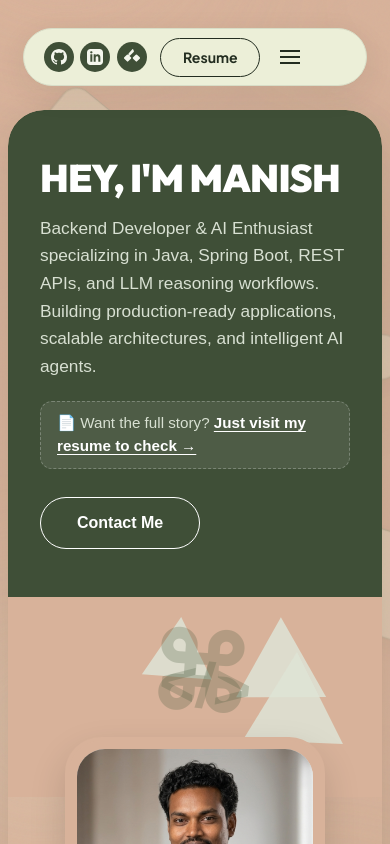
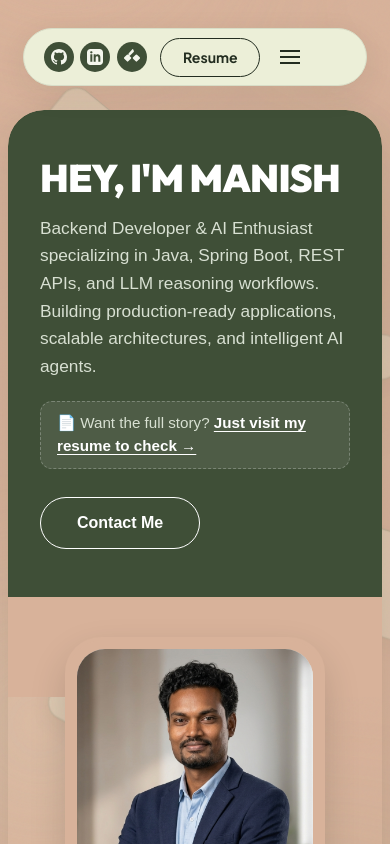
Before and after one commit to manishworkss/aurexon, a Next.js app: page / in a window 390 px wide. Shown: the top 844 px of the page. Built offline with nearby package versions, Linux system fonts and the light colour scheme; a web font is replaced by a local one.

Commit message:
style: hide decorative background icons on mobile for a cleaner look

```diff
--- a/src/components/Hero.module.css
+++ b/src/components/Hero.module.css
@@ -351,8 +351,12 @@
   }
 
   .topRightBlock {
-    min-height: 200px;
+    min-height: 100px;
     border-radius: 0;
+  }
+
+  .triangle, .techSymbol {
+    display: none !important;
   }
 
   .centerPortraitCard {
```
